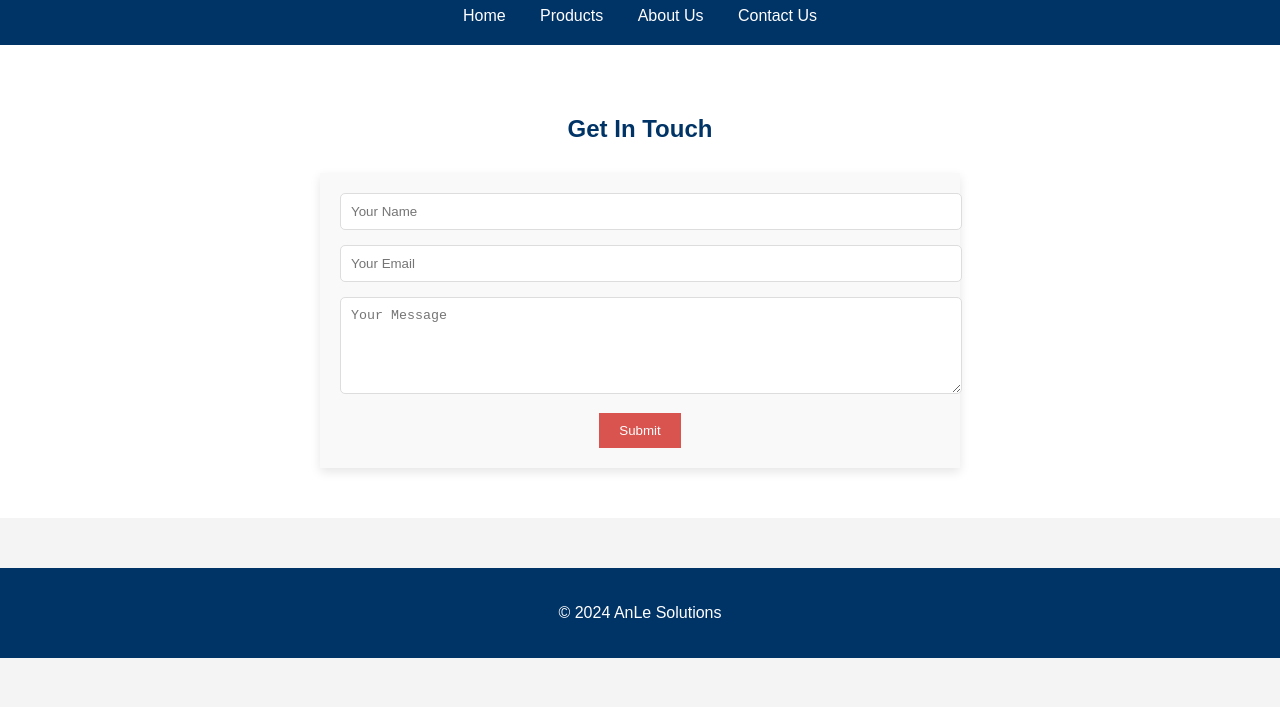
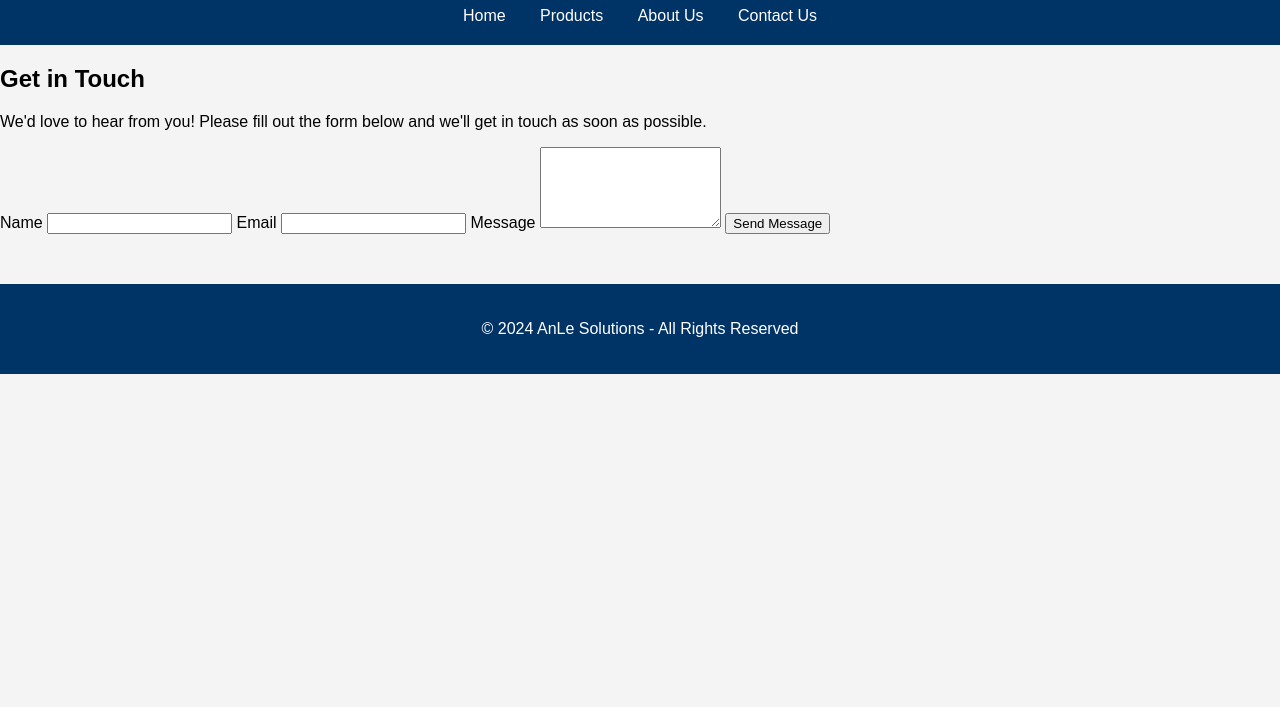
Before and after one commit to AnLeSolutions/anle-solutions-website, a plain HTML site: page contact.html in a window 1280 px wide. Shown: the part 93-800 px from the top of the page. Drawn offline with Linux system fonts and the light colour scheme.

Commit message:
Update contact.html

```diff
--- a/contact.html
+++ b/contact.html
@@ -3,12 +3,14 @@
 <head>
     <meta charset="UTF-8">
     <meta name="viewport" content="width=device-width, initial-scale=1.0">
-    <title>AnLe Solutions - Contact Us</title>
+    <title>Contact Us - AnLe Solutions</title>
     <link rel="stylesheet" href="styles.css">
 </head>
 <body>
+
+    <!-- Header -->
     <header>
-        <h1>Contact Us</h1>
+        <h1>Contact AnLe Solutions</h1>
         <nav>
             <a href="index.html">Home</a>
             <a href="products.html">Products</a>
@@ -17,20 +19,30 @@
         </nav>
     </header>
 
-    <section class="contact-us">
-        <h2>Get In Touch</h2>
-        <div class="contact-form">
-            <form>
-                <input type="text" placeholder="Your Name" required>
-                <input type="email" placeholder="Your Email" required>
-                <textarea rows="5" placeholder="Your Message" required></textarea>
-                <button type="submit">Submit</button>
+    <!-- Contact Form Section -->
+    <section class="contact-section">
+        <div class="contact-box">
+            <h2>Get in Touch</h2>
+            <p>We'd love to hear from you! Please fill out the form below and we'll get in touch as soon as possible.</p>
+            <form action="https://formspree.io/f/xjkvvepa" method="POST">
+                <label for="name">Name</label>
+                <input type="text" id="name" name="name" required>
+
+                <label for="email">Email</label>
+                <input type="email" id="email" name="email" required>
+
+                <label for="message">Message</label>
+                <textarea id="message" name="message" rows="5" required></textarea>
+
+                <button type="submit">Send Message</button>
             </form>
         </div>
     </section>
 
+    <!-- Footer -->
     <footer>
-        <p>&copy; 2024 AnLe Solutions</p>
+        <p>&copy; 2024 AnLe Solutions - All Rights Reserved</p>
     </footer>
+
 </body>
 </html>
```
